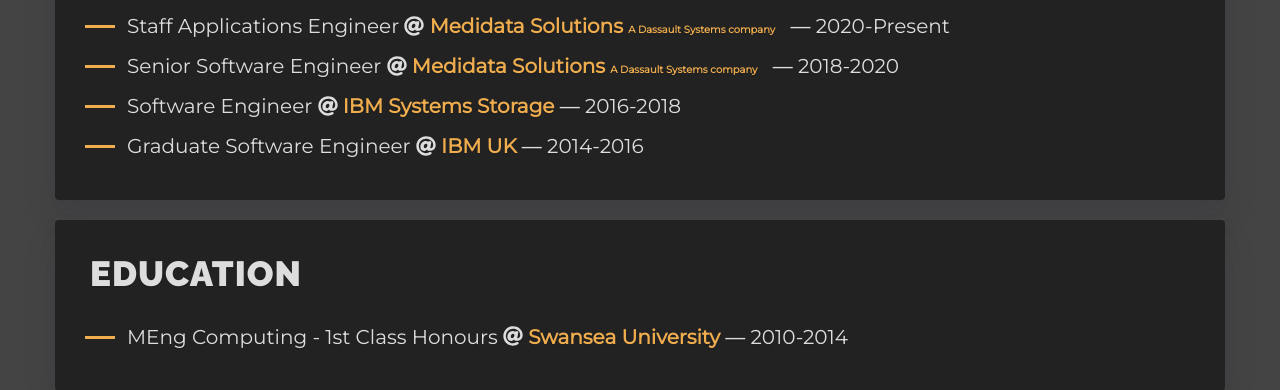
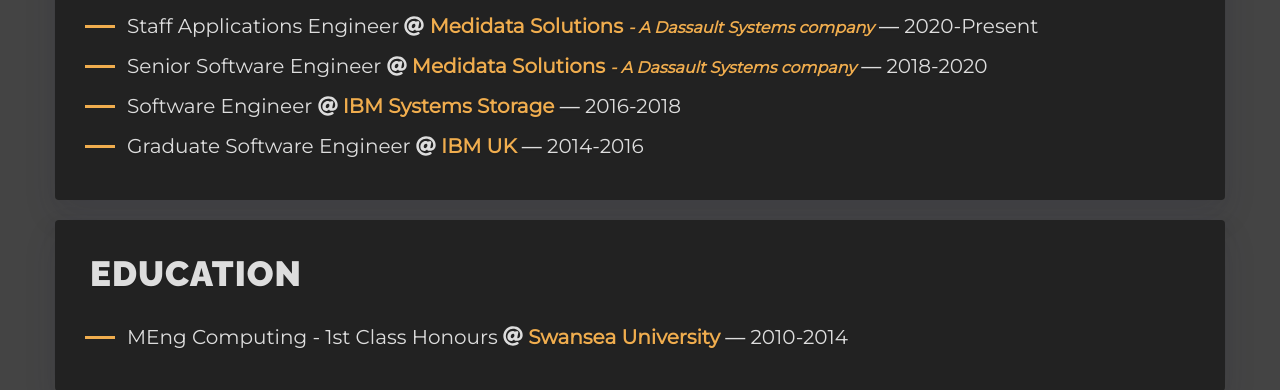
Before and after one commit to tmilner/tmilner.co.uk, a plain HTML site: page index.html in a window 1280 px wide. Shown: the part 710-1100 px from the top of the page. Drawn offline with nearby package versions, Linux system fonts and the light colour scheme.

Commit message:
Updating design

```diff
--- a/css/main.css
+++ b/css/main.css
@@ -159,8 +159,8 @@
   line-height: 0.9em;
 }
 section.colour_coded small {
-  margin: 0 10px 10px 0;
-  font-size: 0.5em;
+  font-size: 0.8em;
+  font-style: italic;
 }
 section.colour_coded .key {
   display: inline;
--- a/index.html
+++ b/index.html
@@ -86,10 +86,10 @@
             </div>
             <div class="col-lg-12 col-xs-12 colourcontainer section_text">
                 <div class="row orange item">
-                    <span class="roll">Staff Applications Engineer <i class="fas fa-at"></i> <a href="http://mdsol.com" title="Medidata Solutions"><b>Medidata Solutions <small>A Dassault Systems company</small></b></a> ― 2020-Present</span>
+                    <span class="roll">Staff Applications Engineer <i class="fas fa-at"></i> <a href="http://mdsol.com" title="Medidata Solutions"><b>Medidata Solutions <small>- A Dassault Systems company</small></b></a> ― 2020-Present</span>
                 </div>
                 <div class="row orange item">
-                    <span class="roll">Senior Software Engineer <i class="fas fa-at"></i> <a href="http://mdsol.com" title="Medidata Solutions"><b>Medidata Solutions <small>A Dassault Systems company</small></b></a> ― 2018-2020</span>
+                    <span class="roll">Senior Software Engineer <i class="fas fa-at"></i> <a href="http://mdsol.com" title="Medidata Solutions"><b>Medidata Solutions <small>- A Dassault Systems company</small></b></a> ― 2018-2020</span>
                 </div>
                 <div class="row orange item">
                     <span class="roll">Software Engineer <i class="fas fa-at"></i> <a href="https://www-03.ibm.com/systems/uk/storage/" title="IBM Systems Storage"><b>IBM Systems Storage</b></a> ― 2016-2018</span>
```
